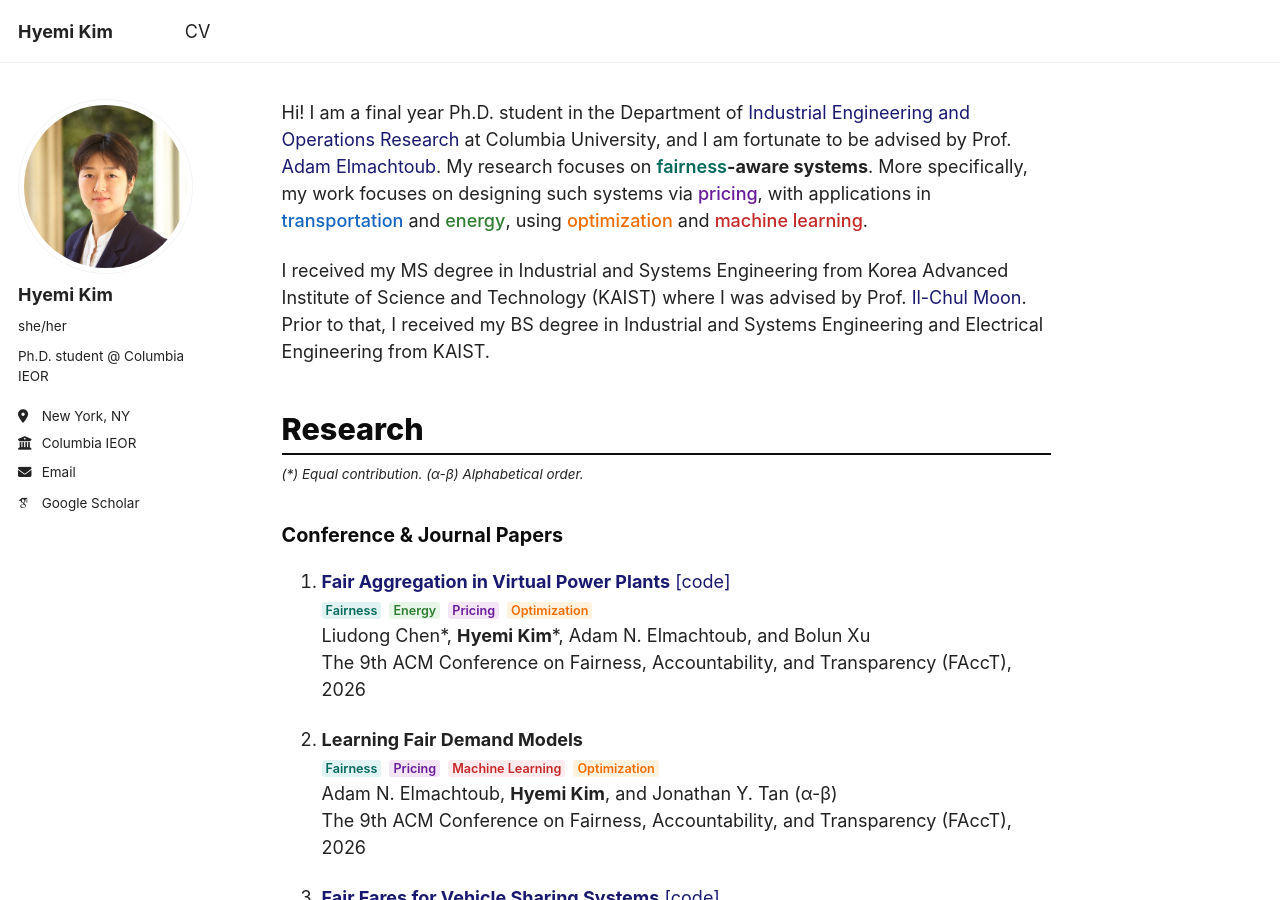
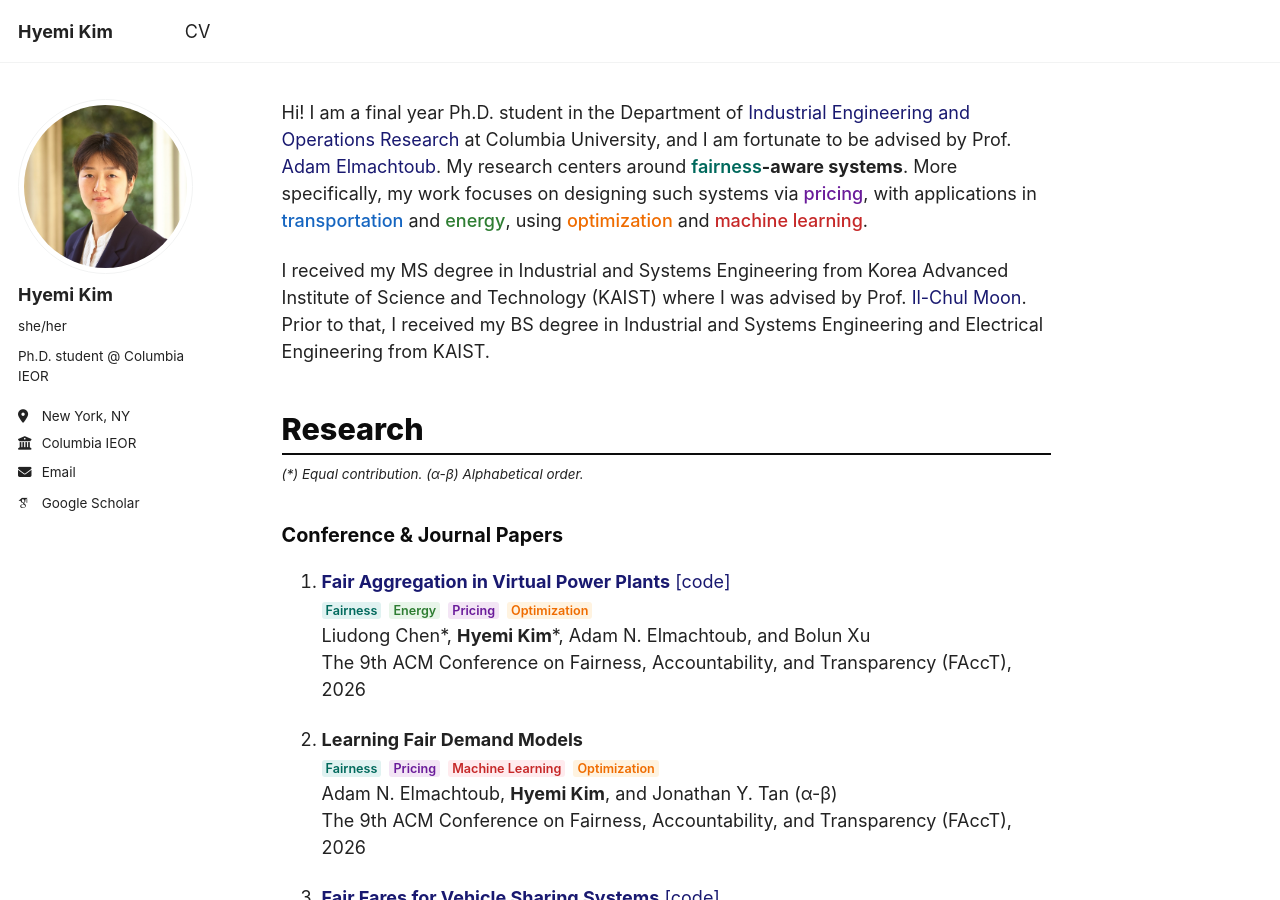
Before and after one commit to HyemiK1m/hyemik1m.github.io, a Jekyll site: the page built from _pages/about.md, in a window 1280 px wide and 900 px high. Built offline with Jekyll 4.4.1, drawn with Linux system fonts in a browser that asks for light colours; some web fonts are replaced; a script that is not in the unit is left out.

Commit message:
Update about.md

```diff
--- a/_pages/about.md
+++ b/_pages/about.md
@@ -24,7 +24,7 @@ redirect_from:
   .text-ml { color: #C62828; font-weight: 500; }
 </style>
 
-Hi! I am a final year Ph.D. student in the Department of [Industrial Engineering and Operations Research](https://ieor.columbia.edu/) at Columbia University, and I am fortunate to be advised by Prof. [Adam Elmachtoub](https://www.columbia.edu/~ae2516/). My research focuses on <span class="text-fairness">fairness</span>**-aware systems**. More specifically, my work focuses on designing such systems via <span class="text-pricing">pricing</span>, with applications in <span class="text-transportation">transportation</span> and <span class="text-energy">energy</span>, using <span class="text-optimization">optimization</span> and <span class="text-ml">machine learning</span>.
+Hi! I am a final year Ph.D. student in the Department of [Industrial Engineering and Operations Research](https://ieor.columbia.edu/) at Columbia University, and I am fortunate to be advised by Prof. [Adam Elmachtoub](https://www.columbia.edu/~ae2516/). My research centers around <span class="text-fairness">fairness</span>**-aware systems**. More specifically, my work focuses on designing such systems via <span class="text-pricing">pricing</span>, with applications in <span class="text-transportation">transportation</span> and <span class="text-energy">energy</span>, using <span class="text-optimization">optimization</span> and <span class="text-ml">machine learning</span>.
 
 I received my MS degree in Industrial and Systems Engineering from Korea Advanced Institute of Science and Technology (KAIST) where I was advised by Prof. [Il-Chul Moon](https://aai.kaist.ac.kr/bbs/board.php?bo_table=sub2_1&wr_id=3). Prior to that, I received my BS degree in Industrial and Systems Engineering and Electrical Engineering from KAIST.
 
```
